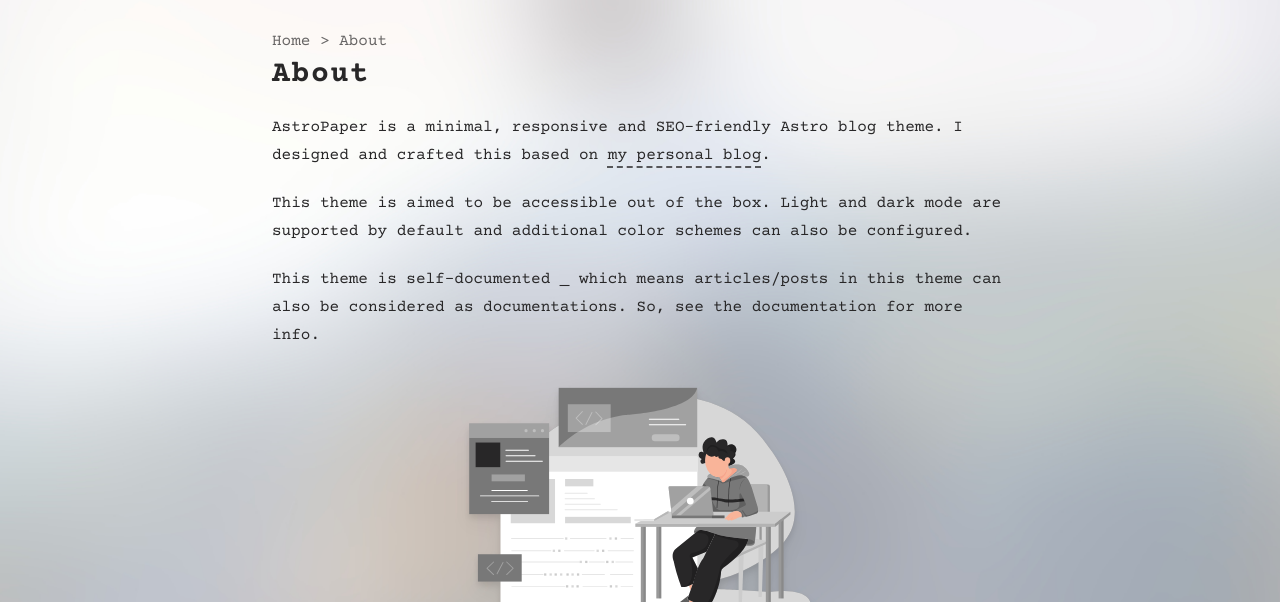
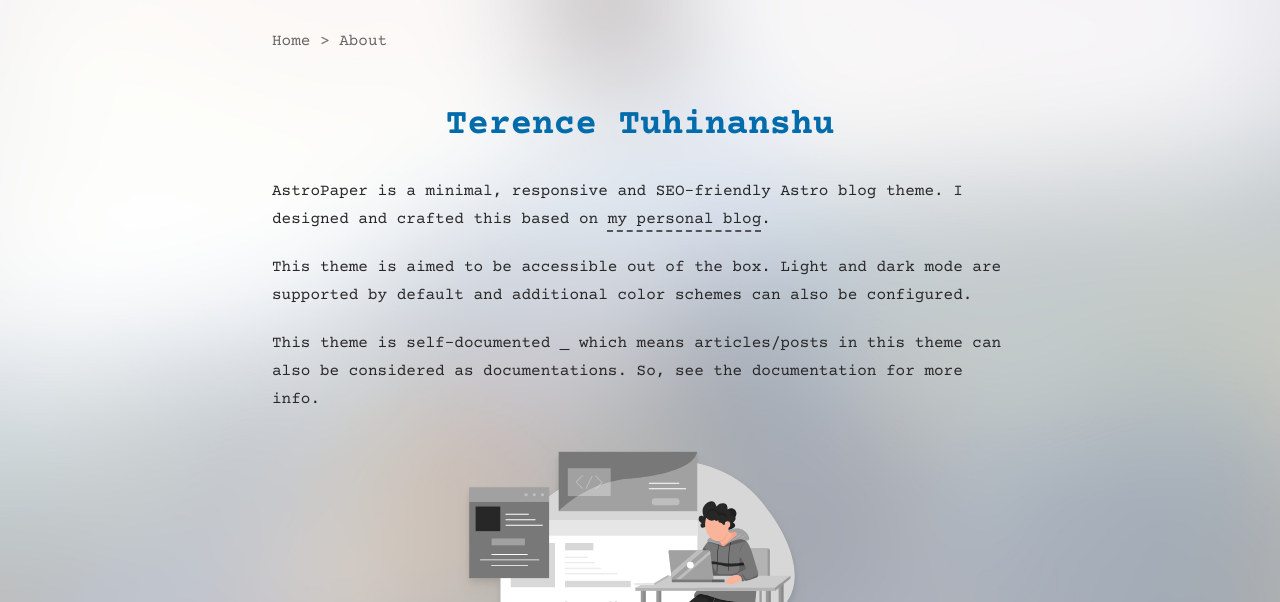
Before and after one commit to rajadain/astro.tuhinanshu.com, an Astro site: page /about in a window 1280 px wide. Shown: the part 198-800 px from the top of the page. Built offline with nearby package versions, Linux system fonts and the light colour scheme; Astro itself is replaced by a stand-in of ours.

Commit message:
feat(about): prepare About layout for upcoming content
Attempted to reuse Main or PostDetails layouts, but this is subtly different enough to warrant its
own layout page.

```diff
--- a/src/layouts/AboutLayout.astro
+++ b/src/layouts/AboutLayout.astro
@@ -19,10 +19,18 @@
   <Header activeNav="about" />
   <Breadcrumbs />
   <main id="main-content">
-    <section id="about" class="prose mb-28 max-w-3xl prose-img:border-0">
-      <h1 class="text-2xl tracking-wider sm:text-3xl">{frontmatter.title}</h1>
+    <h1 class="text-center text-4xl font-semibold text-skin-accent">
+      {SITE.title}
+    </h1>
+    <article id="article" role="article" class="prose mx-auto mt-8 max-w-3xl">
       <slot />
-    </section>
+    </article>
   </main>
   <Footer />
 </Layout>
+
+<style>
+  main {
+    @apply mx-auto w-full max-w-3xl px-4 py-12;
+  }
+</style>
```
